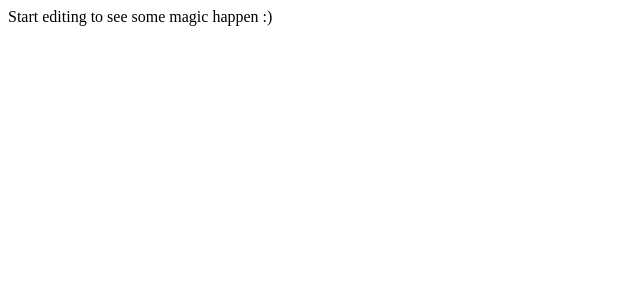
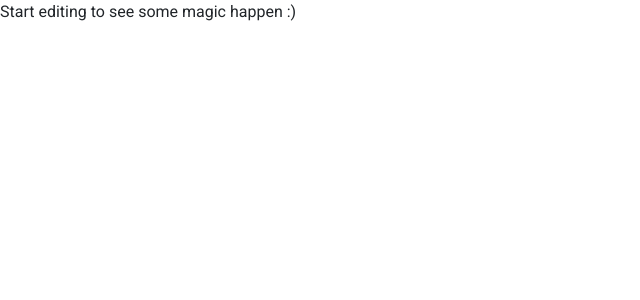
Before and after one commit to ImsirovicAjdin/angular-fcg9dq-youtube-clone-in-bootstrap-4-and-angular-8, an Angular app: page / in a window 1280 px wide. Shown: the top 300 px of the page, without its empty margins (0-640 px from the left). Built offline with nearby package versions, Linux system fonts and the light colour scheme.

Commit message:
Import Bootstrap 4 and Roboto font

```diff
--- a/src/styles.css
+++ b/src/styles.css
@@ -1 +1,10 @@
 /* Add application styles & imports to this file! */
+
+
+@import url(https://stackpath.bootstrapcdn.com/bootstrap/4.3.1/css/bootstrap.min.css);
+
+@import url('https://fonts.googleapis.com/css?family=Roboto+Slab|Roboto:400,900&display=swap');
+
+* {
+  font-family: Roboto;
+}
```
